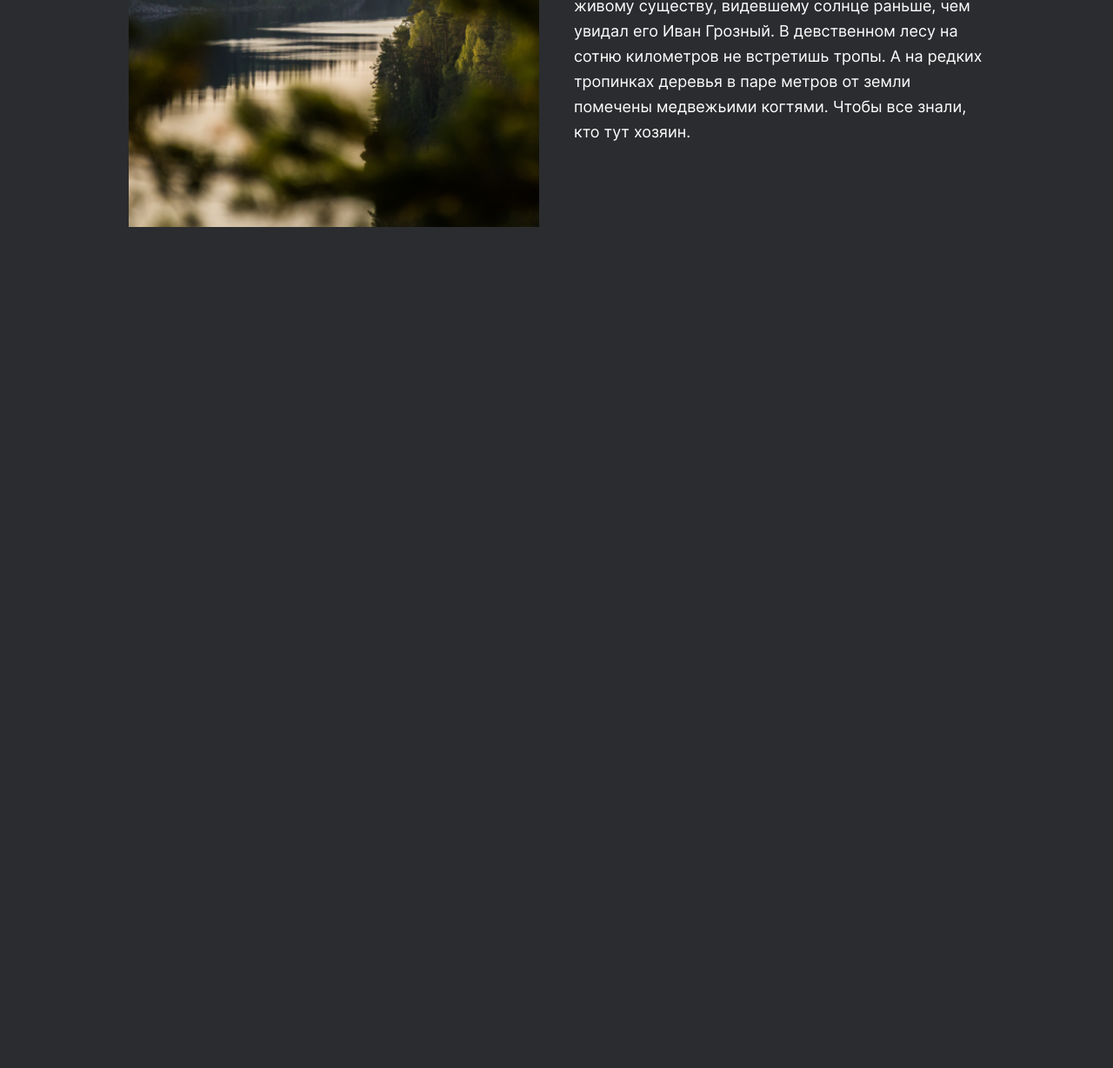
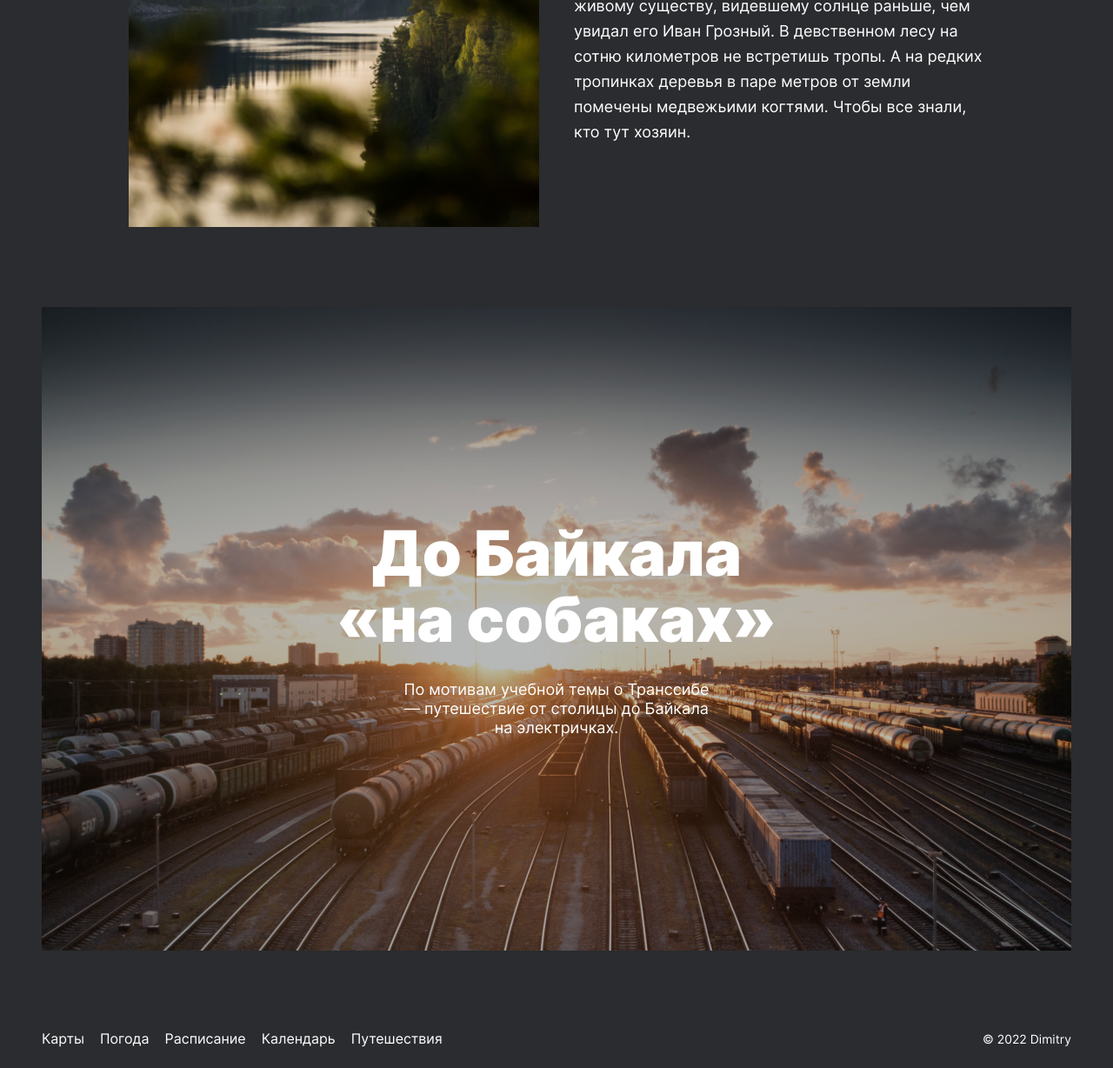
Before and after one commit to Dimitry-prog/russian-travel, a plain HTML site: page index.html in a window 1280 px wide. Shown: the part 5719-6947 px from the top of the page at 87% size. Before the commit the page ends 6060 px from the top, so only its background shows below. Drawn offline with Linux system fonts and the light colour scheme.

Commit message:
added cover, footer

```diff
--- a/index.html
+++ b/index.html
@@ -126,7 +126,33 @@
         </div>
       </div>
     </section>
+    <section class="cover main__cover">
+      <h2 class="cover__title">До Байкала «на собаках»</h2>
+      <p class="cover__subtitle">По мотивам учебной темы о Транссибе — путешествие от столицы до Байкала на электричках.</p>
+    </section>
   </main>
+  <footer class="footer page__footer">
+    <nav class="menu menu_place_footer">
+      <ul class="menu__links">
+        <li class="menu__item">
+          <a href="https://yandex.ru/maps" class="menu__link">Карты</a>
+        </li>
+        <li class="menu__item">
+          <a href="https://yandex.ru/pogoda" class="menu__link">Погода</a>
+        </li>
+        <li class="menu__item">
+          <a href="https://rasp.yandex.ru" class="menu__link">Расписание</a>
+        </li>
+        <li class="menu__item">
+          <a href="https://calendar.yandex.ru" class="menu__link">Календарь</a>
+        </li>
+        <li class="menu__item">
+          <a href="https://travel.yandex.ru" class="menu__link">Путешествия</a>
+        </li>
+      </ul>
+    </nav>
+    <p class="footer__copyright">&copy; 2022 Dimitry</p>
+  </footer>
 </body>
 
 </html>
--- a/style.css
+++ b/style.css
@@ -164,7 +164,7 @@
 
 .page__places {
   max-width: 984px;
-  margin: 0 auto;
+  margin: 0 auto 92px;
 }
 
 .places__place {
@@ -173,6 +173,10 @@
   grid-template-rows: repeat(2, min-content);
   column-gap: 40px;
   margin-bottom: 80px;
+}
+
+.places__place:last-of-type {
+  margin-bottom: 0;
 }
 
 .places__title {
@@ -212,6 +216,10 @@
   color: #FFFFFF;
 }
 
+.places__link:hover {
+  opacity: 0.8;
+}
+
 .places__text {
   grid-column: 2/-1;
   grid-row: 2/-1;
@@ -227,3 +235,99 @@
 .places__paragraph:last-of-type {
   margin-bottom: 0;
 }
+
+.cover {
+  min-height: 740px;
+  display: flex;
+  flex-direction: column;
+  justify-content: center;
+  position: relative;
+}
+
+.main__cover {
+  margin: 0 48px 92px;
+  background-image: url(./images/cover__background.png);
+  background-repeat: no-repeat;
+  background-size: cover;
+}
+
+.main__cover::before {
+  content: '';
+  position: absolute;
+  top: 0;
+  left: 0;
+  width: 100%;
+  height: 100%;
+  background: rgba(16, 17, 18, .3);
+  z-index: 1;
+}
+
+.main__cover:hover::before {
+  background: rgba(16, 17, 18, .8);
+  cursor: pointer;
+}
+
+.cover__title {
+  margin: 0 auto 32px;
+  max-width: 560px;
+  font-weight: 900;
+  font-size: 72px;
+  line-height: 76px;
+  text-align: center;
+  z-index: 2;
+}
+
+.cover__subtitle {
+  margin: 0 auto;
+  max-width: 360px;
+  font-size: 18px;
+  line-height: 22px;
+  text-align: center;
+  z-index: 2;
+}
+
+.footer {
+  min-height: 18px;
+  display: flex;
+  justify-content: space-between;
+  align-items: center;
+}
+
+.page__footer {
+  margin: 0 48px 24px;
+}
+
+.menu {}
+
+.menu_place_footer {}
+
+.menu__links {
+  display: flex;
+  align-items: center;
+  list-style: none;
+  margin: 0;
+  padding: 0;
+}
+
+.menu__item {
+  margin-right: 18px;
+}
+
+.menu__link {
+  text-decoration: none;
+  color: #fff;
+}
+
+.menu__link:hover {
+  opacity: .8;
+}
+
+.menu__item:last-of-type {
+  margin-right: 0;
+}
+
+.footer__copyright {
+  margin: 0;
+  font-size: 14px;
+  line-height: 16px;
+}
```
Also changed, not shown: images/cover__background.png (added).
